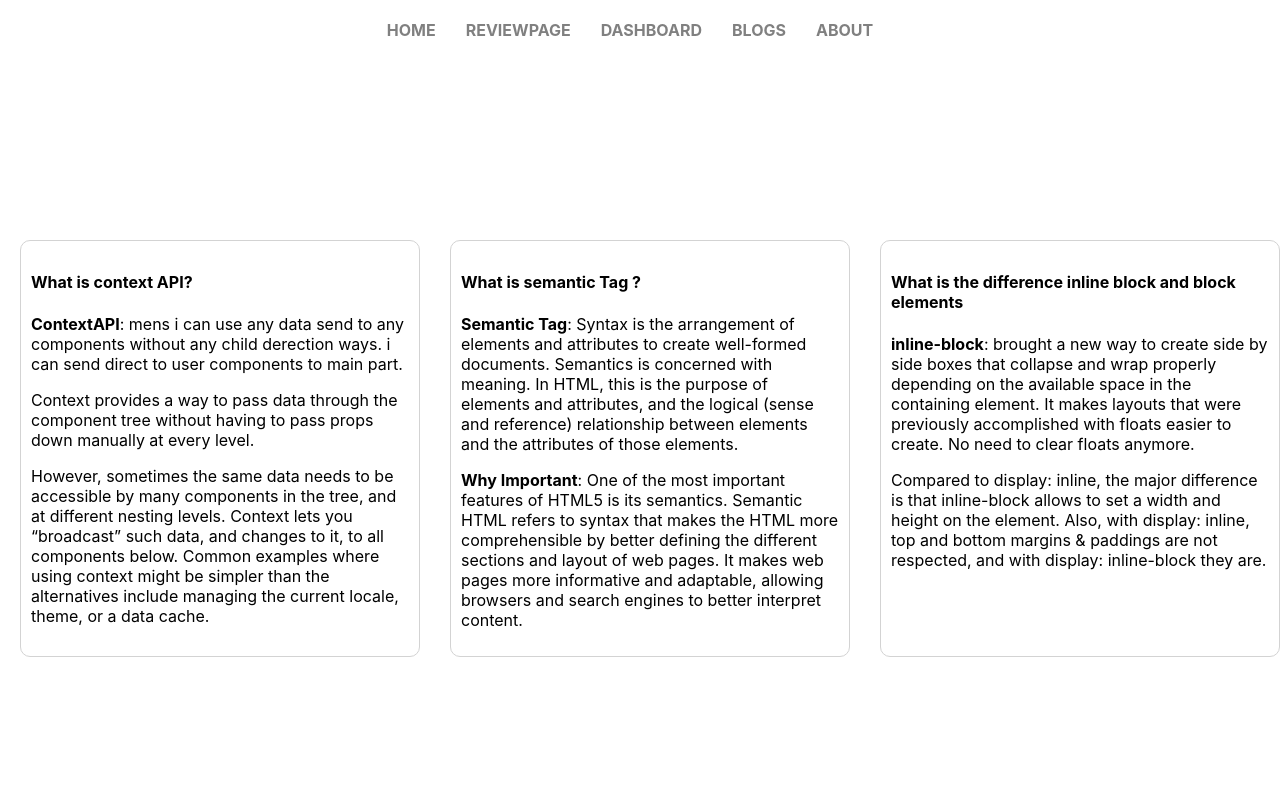
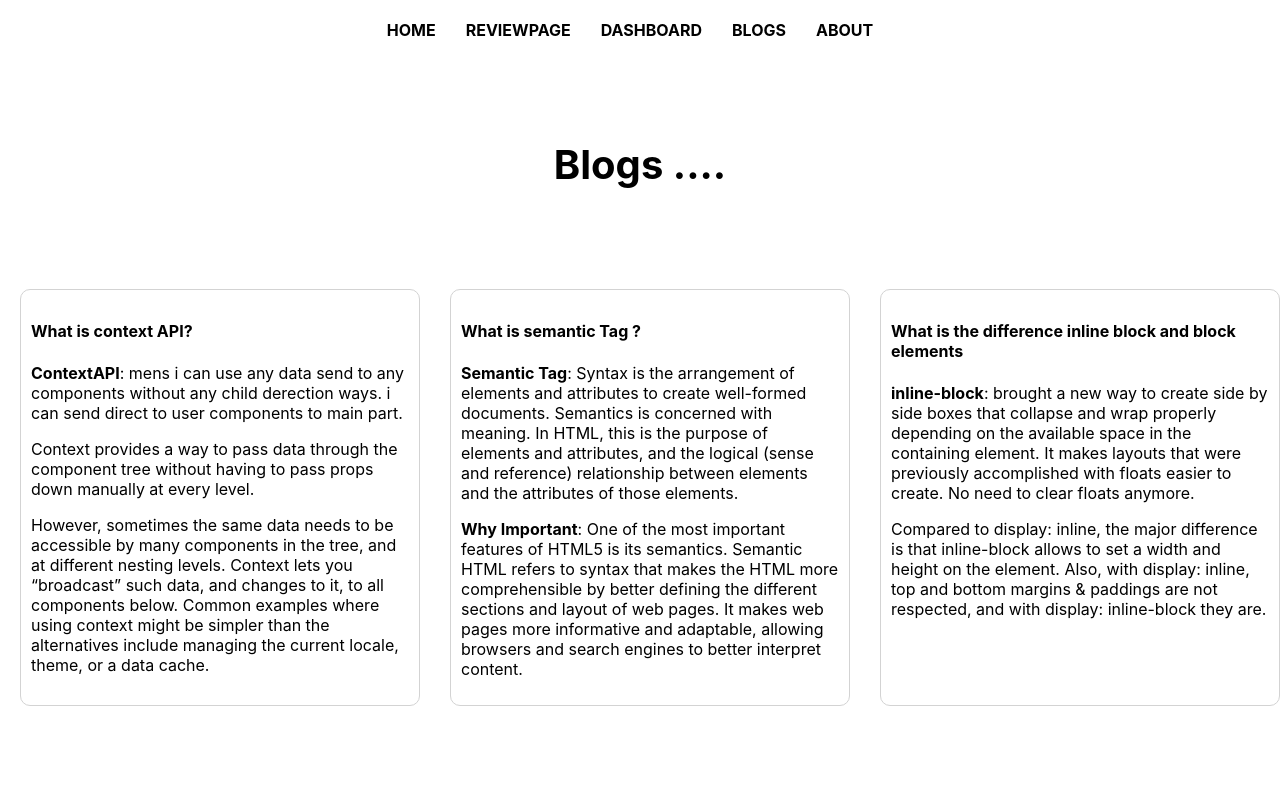
Before and after one commit to Emlakhossain/laptop-product-shop-bd, a React (Create React App) app: page /blogs in a window 1280 px wide. Shown: the top 800 px of the page. Built offline with nearby package versions, Linux system fonts and the light colour scheme.

Commit message:
last commit

```diff
--- a/src/components/Blogs/Blogs.css
+++ b/src/components/Blogs/Blogs.css
@@ -2,9 +2,15 @@
     display: grid;
     grid-template-columns: repeat(3, 1fr);
     grid-gap: 10px;
-    margin-top: 200px;
+    margin-top: 100px;
     margin-bottom: 200px;
 
+}
+
+.blogs-title {
+    text-align: center;
+    margin-top: 100px;
+    font-size: 40px;
 }
 
 .blogs {
--- a/src/components/Blogs/Blogs.js
+++ b/src/components/Blogs/Blogs.js
@@ -3,7 +3,10 @@ import './Blogs.css';
 
 const Blogs = () => {
     return (
+        <div>
+            <h2 className='blogs-title'>Blogs ....</h2>
             <div className='blogs-container'>
+
                 <div className='blogs'>
                     <h4>What is context API?</h4>
                     <p><strong>ContextAPI</strong>: mens i can use any data send to any components without any child derection ways. i can send direct to user components to main part.</p>
@@ -26,6 +29,7 @@ const Blogs = () => {
                     <p>Compared to display: inline, the major difference is that inline-block allows to set a width and height on the element. Also, with display: inline, top and bottom margins & paddings are not respected, and with display: inline-block they are.</p>
                 </div>
             </div>
+        </div>
     );
 };
 
--- a/src/components/Header/Header.css
+++ b/src/components/Header/Header.css
@@ -5,7 +5,7 @@ nav {
 nav a {
     text-decoration: none;
     margin-right: 20px;
-    color: gray;
+    color: black;
     font-size: 16px;
     font-weight: 700;
     padding: 5px;
```
Lines whose indentation alone changed are shown as unchanged.
